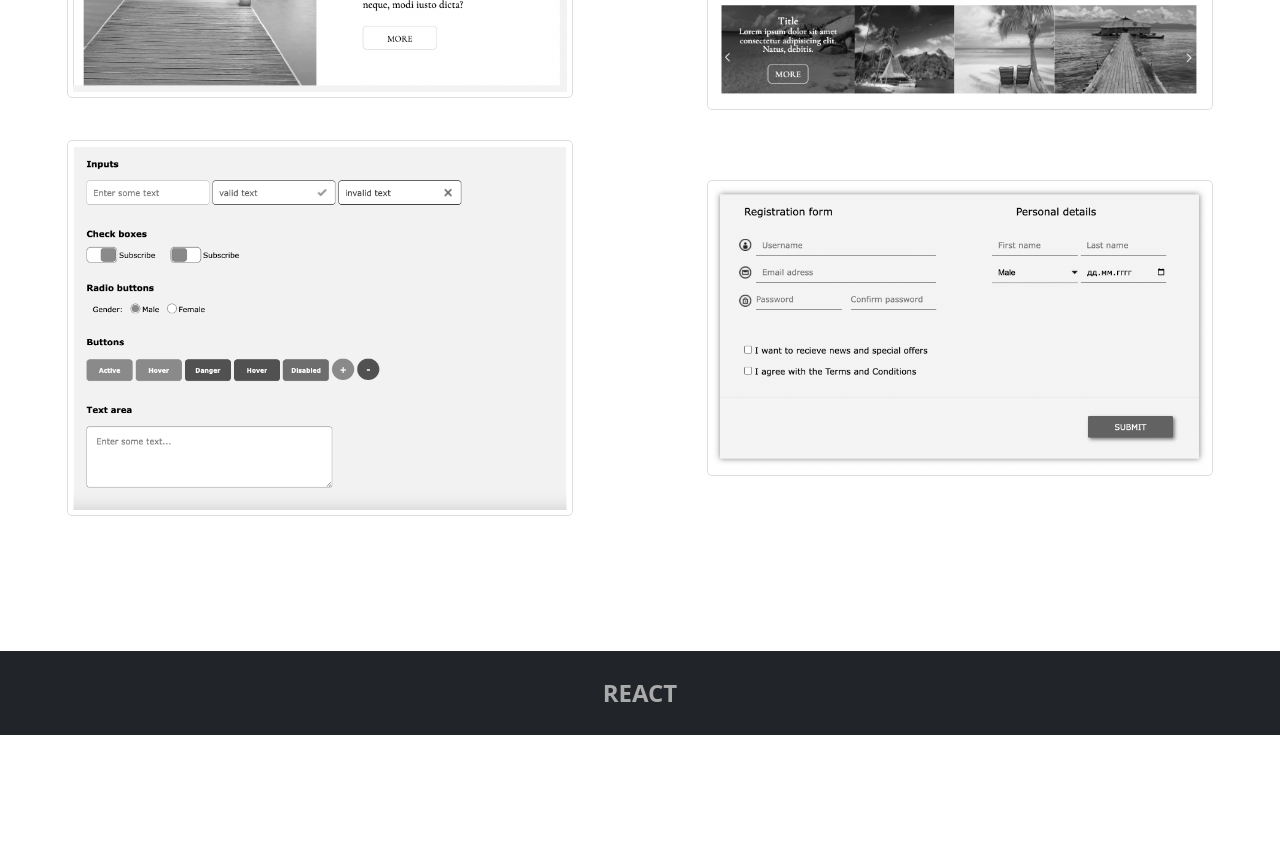
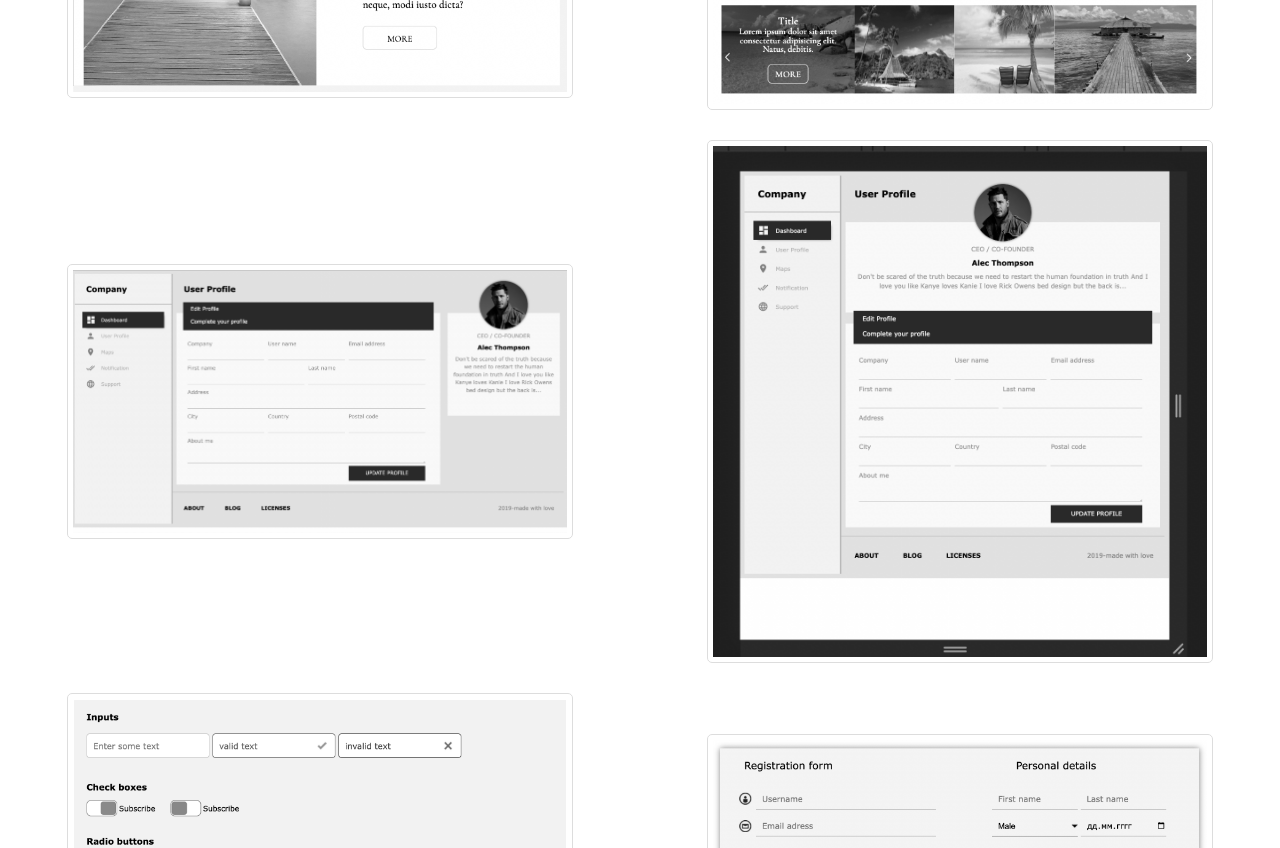
Before and after one commit to AnastasiaBai/My-portfolio, a plain HTML site: page index.html in a window 1280 px wide. Shown: the part 2800-3648 px from the top of the page. Drawn offline with Linux system fonts and the light colour scheme.

Commit message:
second commit

```diff
--- a/index.html
+++ b/index.html
@@ -100,6 +100,16 @@
             <img class="img-fluid" src="./img/touristsite3.png" alt="">
         </a>
     </div>
+    <div class=" col-6 thumb">
+      <a data-fancybox="gallery" href="./img/user-profile.png">
+          <img class="img-fluid" src="./img/user-profile.png" alt="">
+      </a>
+    </div>
+      <div class=" col-6 thumb">
+        <a data-fancybox="gallery" href="./img/user-profile2.png">
+            <img class="img-fluid" src="./img/user-profile1.png" alt="">
+        </a>
+    </div>
     <div class="col-6 thumb">
       <a data-fancybox="gallery" href="./img/library.png">
           <img class="img-fluid" src="./img/library.png" alt="">
```
Also changed, not shown: img/user-profile.png (added), img/user-profile1.png (added), img/user-profile2.png (added).
